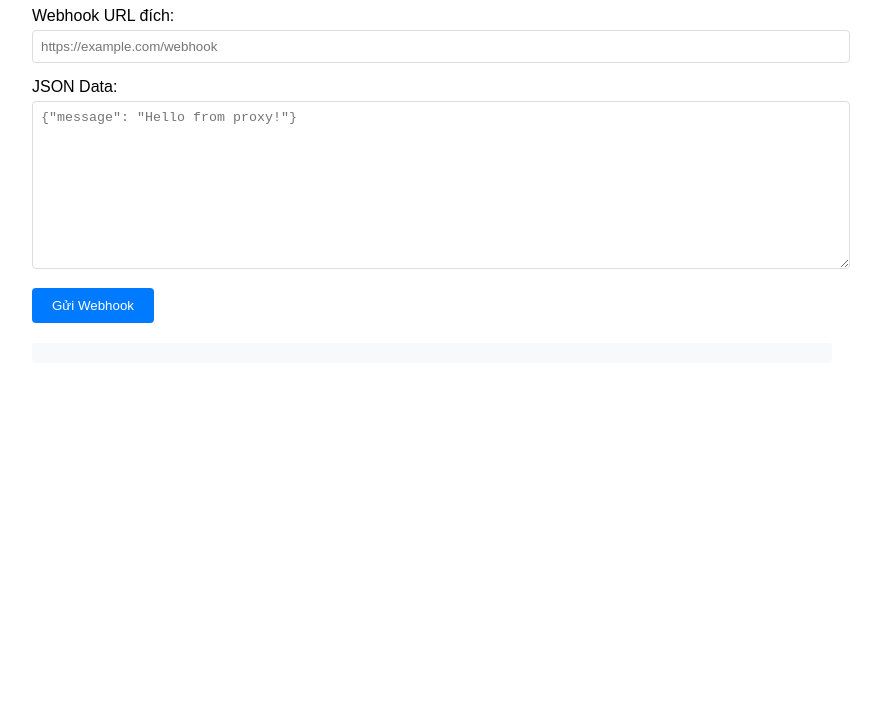
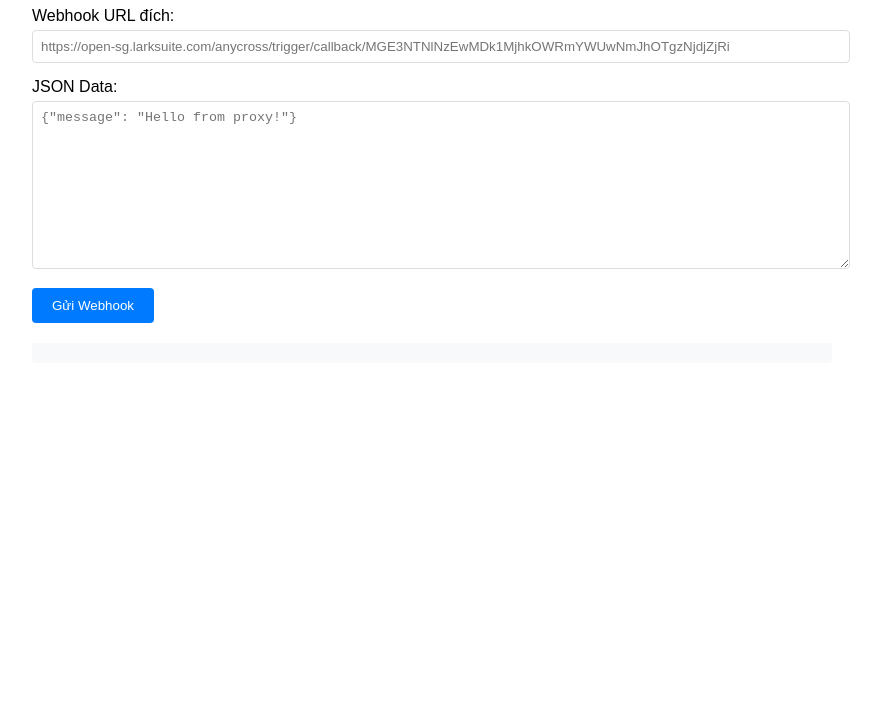
Before and after one commit to Hao100a01/webhook-proxy, a website: page public/index.html in a window 1280 px wide. Shown: the part 93-800 px from the top of the page, without its empty margins (208-1089 px from the left). Drawn offline with Linux system fonts and the light colour scheme.

Commit message:
Update index.html

```diff
--- a/public/index.html
+++ b/public/index.html
@@ -49,7 +49,7 @@
 
     <div class="form-group">
         <label for="webhookUrl">Webhook URL đích:</label>
-        <input type="url" id="webhookUrl" placeholder="https://example.com/webhook">
+        <input type="url" id="webhookUrl" placeholder="https://open-sg.larksuite.com/anycross/trigger/callback/MGE3NTNlNzEwMDk1MjhkOWRmYWUwNmJhOTgzNjdjZjRi">
     </div>
 
     <div class="form-group">
```
